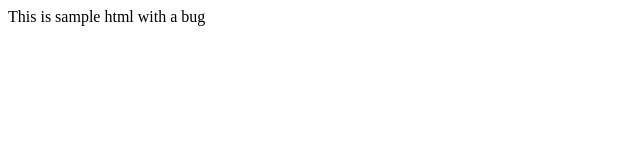
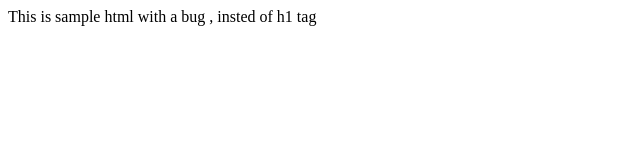
Before and after one commit to manosundarmanivel/Git, a plain HTML site: page task3/index.html in a window 1280 px wide. Shown: the whole page, without its empty margins (0-640 px from the left). Drawn offline with Linux system fonts and the light colour scheme.

Commit message:
Buggy Commit2 : Added <p> tag instead of <h1>

```diff
--- a/task3/index.html
+++ b/task3/index.html
@@ -1 +1 @@
-<p> This is sample html with a bug </p>
+<p> This is sample html with a bug , insted of h1 tag </p>
```
